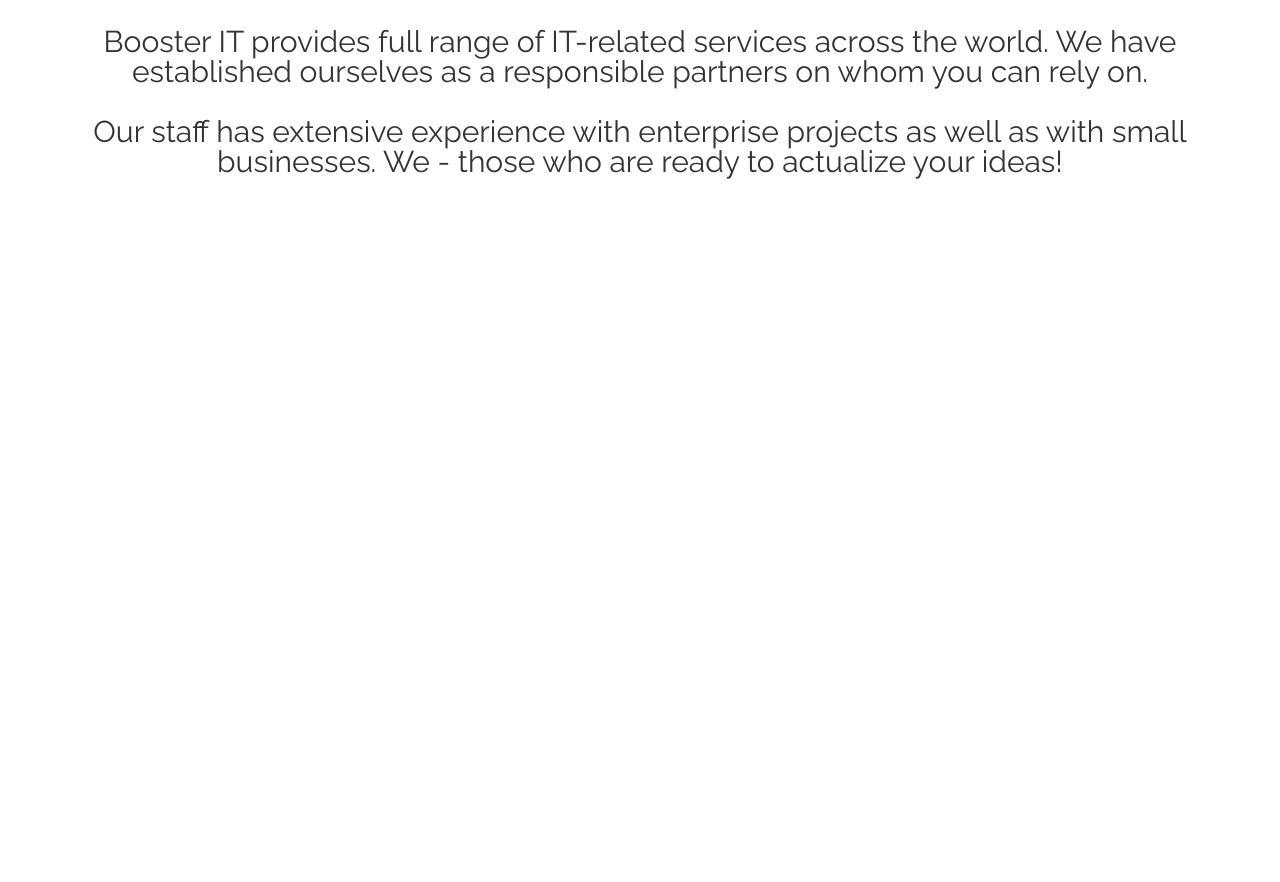
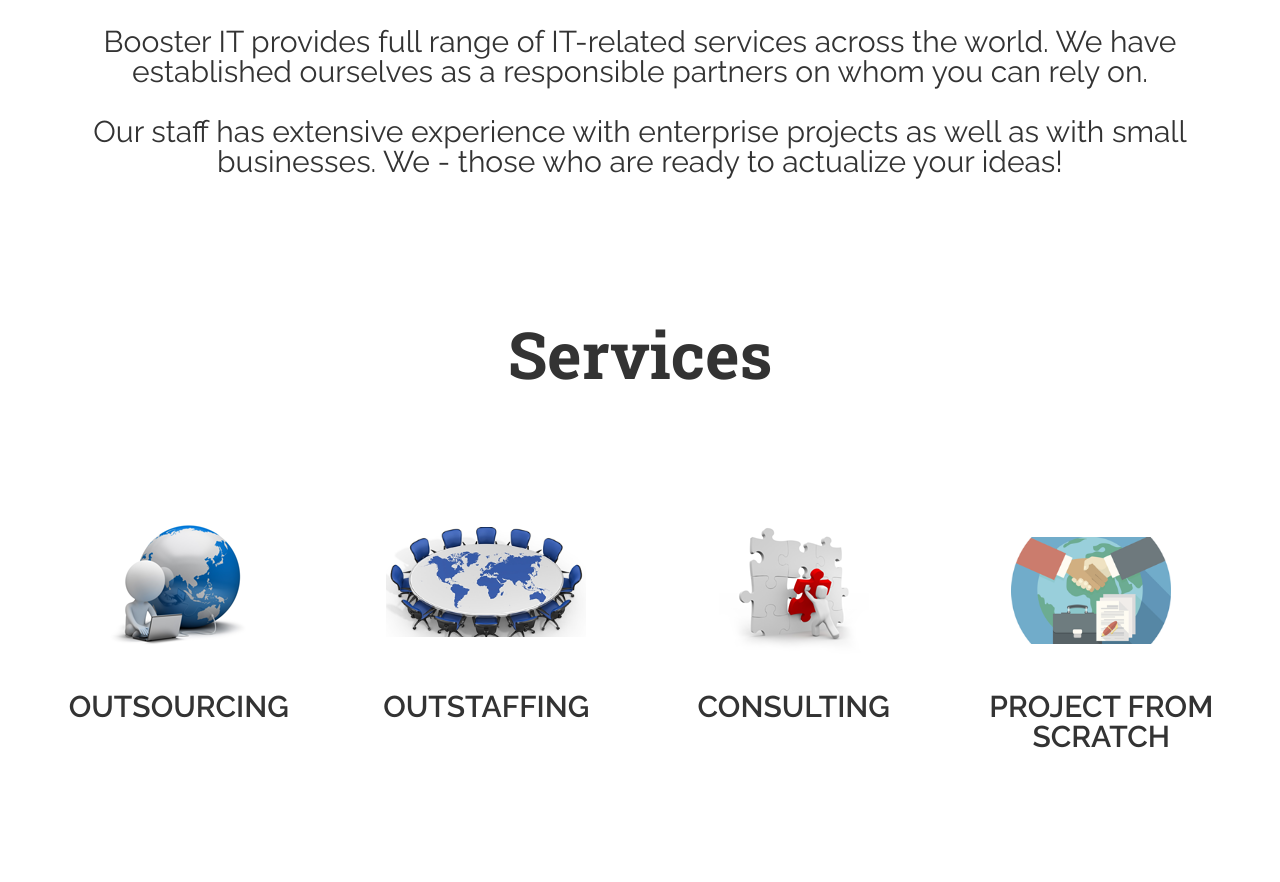
Before and after one commit to Alebex/booster, a website: page app/index.html in a window 1280 px wide. Shown: the part 1014-1896 px from the top of the page. Before the commit the page ends 1271 px from the top, so only its background shows below. Drawn offline with Linux system fonts and the light colour scheme; files that its build step writes are made by us from their sources.

Commit message:
services

```diff
--- a/app/index.html
+++ b/app/index.html
@@ -97,7 +97,36 @@
 			</div><!-- container -->
 		</div><!-- about -->
 
-
+		<!--==============================
+		=            Services            =
+		===============================-->
+		<div id="services" class="services">
+			<div class="container">
+				<div class="row">
+					<div class="col-lg-6 col-xs-offset-3">
+						<p class="services__title title">Services</p>
+					</div>
+				</div>
+				<div class="row">
+					<div class="col-lg-3">
+						<div class="services__pic services__pic_outsourcing"><img src="img/outsourcing.png" alt="" class="services__img services__img_outsourcing"></div>
+						<p class="services__name">Outsourcing</p>
+					</div>
+					<div class="col-lg-3">
+						<div class="services__pic services__pic_outstaffing"><img src="img/outstaffing.png" alt="" class="services__img services__img_outstaffing"></div>
+						<p class="services__name">Outstaffing</p>
+					</div>
+					<div class="col-lg-3">
+						<div class="services__pic services__pic_consulting"><img src="img/consulting.png" alt="" class="services__img services__img_consulting"></div>
+						<p class="services__name">Consulting</p>
+					</div>
+					<div class="col-lg-3">
+						<div class="services__pic services__pic_scratch"><img src="img/project_from_scratch.png" alt="" class="services__img services__img_scratch"></div>
+						<p class="services__name">project from scratch</p>
+					</div>
+				</div>
+			</div>
+		</div>
 
 	<!--====  End of Main Site  ====-->
 	</div><!-- Main Site content -->
--- a/app/sass/_variables.scss
+++ b/app/sass/_variables.scss
@@ -7,6 +7,7 @@
 $header_font: 71px/71px 'Raleway', sans-serif;
 $title_font: 65px/65px 'Roboto Slab', sans-serif;
 $text_font: 30px/30px 'Raleway', sans-serif;
+$services_font: 30px/30px 'Raleway', sans-serif;
 //color
 $bg_color: rgb(22,187,222);
 $bg_color_a: rgba(22,187,222,.5);
--- a/app/sass/style.scss
+++ b/app/sass/style.scss
@@ -225,3 +225,50 @@
 .about {
 	padding: 0 0 50px 0;
 }
+/*================================
+=            Services            =
+================================*/
+.services {
+	padding-bottom: 100px;
+	&__title {
+		margin-bottom: 120px;
+	}
+	&__pic {
+		width: 200px;
+		height: 200px;
+		margin: 0 auto;
+		overflow: hidden;
+		text-align: center;
+		&_outsourcing {}
+		&_outstaffing {}
+		&_consulting {}
+		&_scratch {}
+	}
+	&__img {
+		background-size: cover;
+		text-align: center;
+		&_outsourcing {
+
+		}
+		&_outstaffing {
+			width: 120%;
+			margin-top: 20px;
+			margin-left: -20px;
+		}
+		&_consulting {
+
+		}
+		&_scratch {
+			width: 80%;
+			margin-left: -20px;
+			margin-top: 30px;
+		}
+	}
+	&__name {
+		text-transform: uppercase;
+		font: $services_font;
+		text-align: center;
+		margin-top: -15px;
+		font-weight: 600;
+	}
+}
```
Also changed, not shown: app/css/style.css, app/img/consulting.png (added), app/img/outsourcing.png (added), app/img/outstaffing.png (added), app/img/project_from_scratch.png (added).
